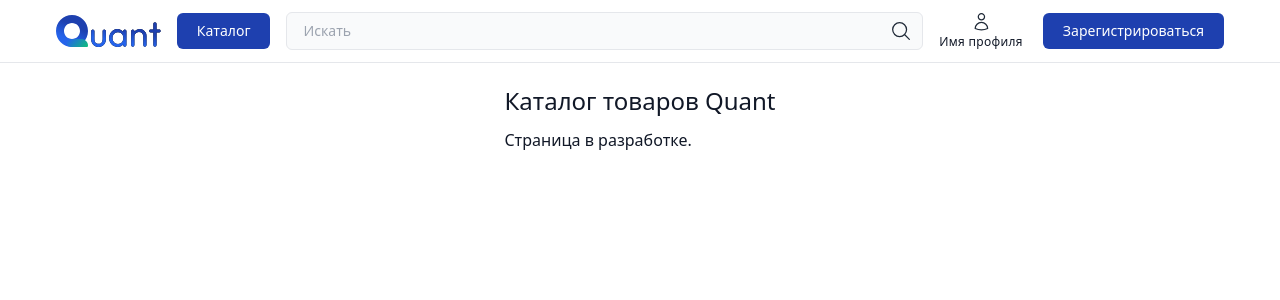
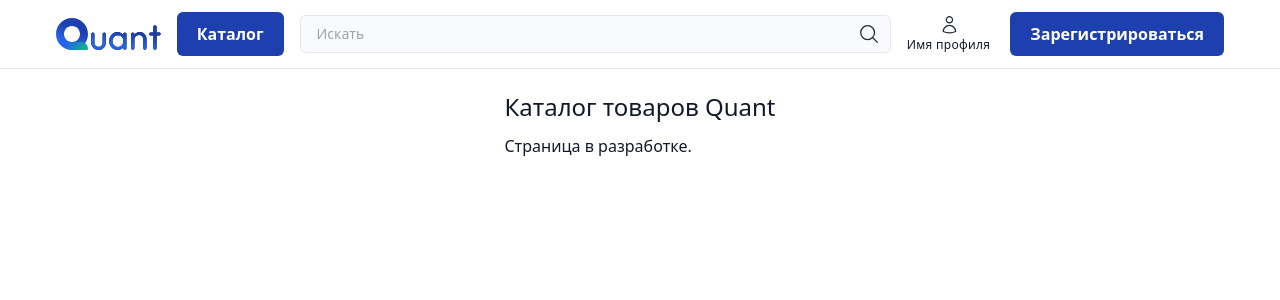
Before and after one commit to LisichkinaJuli/higher-web-practice-ecommerce, a React (Vite) app: page /catalog in a window 1280 px wide. Shown: the top 300 px of the page. Built offline with nearby package versions, Linux system fonts and the light colour scheme.

Commit message:
компонент кнопка

```diff
--- a/src/components/ui/Button/Button.tsx
+++ b/src/components/ui/Button/Button.tsx
@@ -1,66 +1,80 @@
-import { type ButtonHTMLAttributes, type ReactNode } from 'react';
+import { type ButtonHTMLAttributes, type ReactNode, type Ref } from 'react';
 
+/**
+ * Интерфейс пропсов компонента Button.
+ * Расширяет стандартные атрибуты HTML-кнопки.
+ */
 export interface ButtonProps extends ButtonHTMLAttributes<HTMLButtonElement> {
-  /** Модификатор внешнего вида кнопок */
+  /** Вариант визуального оформления кнопки */
   variant?: 'primary' | 'secondary' | 'text';
-  /** Модификатор размера кнопки */
+  /** Модификатор размера, определяющий адаптивную шкалу высот */
   size?: 'md' | 'lg';
-  /** Флаг для квадратной кнопки-иконки (например, кнопки корзины в карточке товара) */
+  /** Флаг для создания равносторонней квадратной кнопки-иконки на основе паддингов */
   isIconOnly?: boolean;
-  /** Содержимое кнопки (текст, иконки) */
+  /** Флаг растягивания кнопки на 100% ширины родительского контейнера */
+  fullWidth?: boolean;
+  /** Состояние загрузки: блокирует интерактивность и отображает спиннер */
+  isLoading?: boolean;
+  /** Нативная ссылка на DOM-элемент кнопки по стандарту React 19 */
+  ref?: Ref<HTMLButtonElement>;
+  /** Дочерние элементы для рендеринга внутри кнопки */
   children: ReactNode;
 }
 
 /**
- * Универсальный компонент кнопки.
- * Поддерживает primary, secondary, text варианты, а также режим отображения только иконки.
+ * Переиспользуемый атомарный компонент кнопки дизайн-системы Quant.
+ * Соответствует спецификациям типографики Inter 700 Bold и адаптивным высотам Figma.
  */
 export function Button({
   variant = 'primary',
   size = 'md',
+  fullWidth = false,
   isIconOnly = false,
+  isLoading = false,
   className = '',
+  disabled,
+  type = 'button',
+  ref,
   children,
-  disabled,
   ...props
 }: ButtonProps) {
 
-  // Базовые структурные стили кнопки
-  const baseClasses = 'button inline-flex items-center justify-center font-medium rounded-md transition-all duration-200 outline-none focus:ring-2 focus:ring-accent-secondary/50 cursor-pointer disabled:cursor-not-allowed';
+  const baseClasses = 'button inline-flex items-center justify-center font-bold gap-2 rounded-md transition-all duration-200 outline-none focus-visible:ring-2 focus-visible:ring-accent-secondary/50 cursor-pointer disabled:cursor-not-allowed select-none shrink-0 text-sm leading-5 md:text-base md:leading-6';
 
-  // Стили для вариантов внешнего вида в строгом соответствии с HEX-палитрой макета
   const variantClasses = {
-    // Темно-синяя переходит в ярко-синюю на ховере. Disabled — серая.
-    primary: 'button_variant_primary bg-[#1e40af] hover:bg-[#2563eb] text-white disabled:bg-bg-disable disabled:text-neutral-disable disabled:border-transparent',
-
-    // Контурная синяя кнопка, ховер — более яркая рамка и текст.
-    secondary: 'button_variant_secondary bg-bg-secondary border border-bg-shadows text-[#1e40af] hover:text-[#2563eb] hover:border-[#2563eb] disabled:bg-transparent disabled:text-neutral-disable disabled:border-bg-disable',
-
-    // Текстовая кнопка без фонов и рамок из UI-кита
-    text: 'button_variant_text bg-transparent text-[#1e40af] hover:text-[#2563eb] p-0 disabled:text-neutral-disable disabled:bg-transparent'
+    primary: 'button_variant_primary bg-accent-primary hover:bg-accent-secondary text-white disabled:bg-bg-disable disabled:text-neutral-disable',
+    secondary: 'button_variant_secondary bg-white border border-accent-primary text-accent-primary hover:text-white hover:bg-accent-primary disabled:bg-transparent disabled:text-neutral-disable disabled:border-bg-disable',
+    text: 'button_variant_text bg-transparent text-accent-primary hover:text-accent-secondary p-0 disabled:text-neutral-disable'
   };
 
-  // Размеры кнопок: разделяем обычные прямоугольные и квадратные для иконок
   const sizeClasses = {
-    md: isIconOnly ? 'p-2 w-9 h-9' : 'text-sm py-2 px-5',
-    lg: isIconOnly ? 'p-3 w-12 h-12' : 'text-base py-3 px-8'
+    md: isIconOnly ? 'p-2 md:p-2.5' : 'py-2 px-4 md:py-2.5 md:px-5',
+    lg: isIconOnly ? 'p-3 md:p-3.5' : 'py-2.5 px-6 md:py-3 md:px-8'
   };
 
-  // Собираем классы воедино
   const computedClasses = [
     baseClasses,
     variantClasses[variant],
     sizeClasses[size],
+    fullWidth ? 'w-full' : '',
     className
-  ].join(' ');
+  ]
+    .filter(Boolean)
+    .join(' ');
 
   return (
     <button
+      type={type}
+      ref={ref}
       className={computedClasses}
-      disabled={disabled}
+      disabled={disabled || isLoading}
       {...props}
     >
-      {children}
+      {isLoading ? (
+        <span className="inline-block w-4 h-4 border-2 border-white/30 border-t-white rounded-full animate-spin shrink-0" />
+      ) : (
+        children
+      )}
     </button>
   );
 }
```
